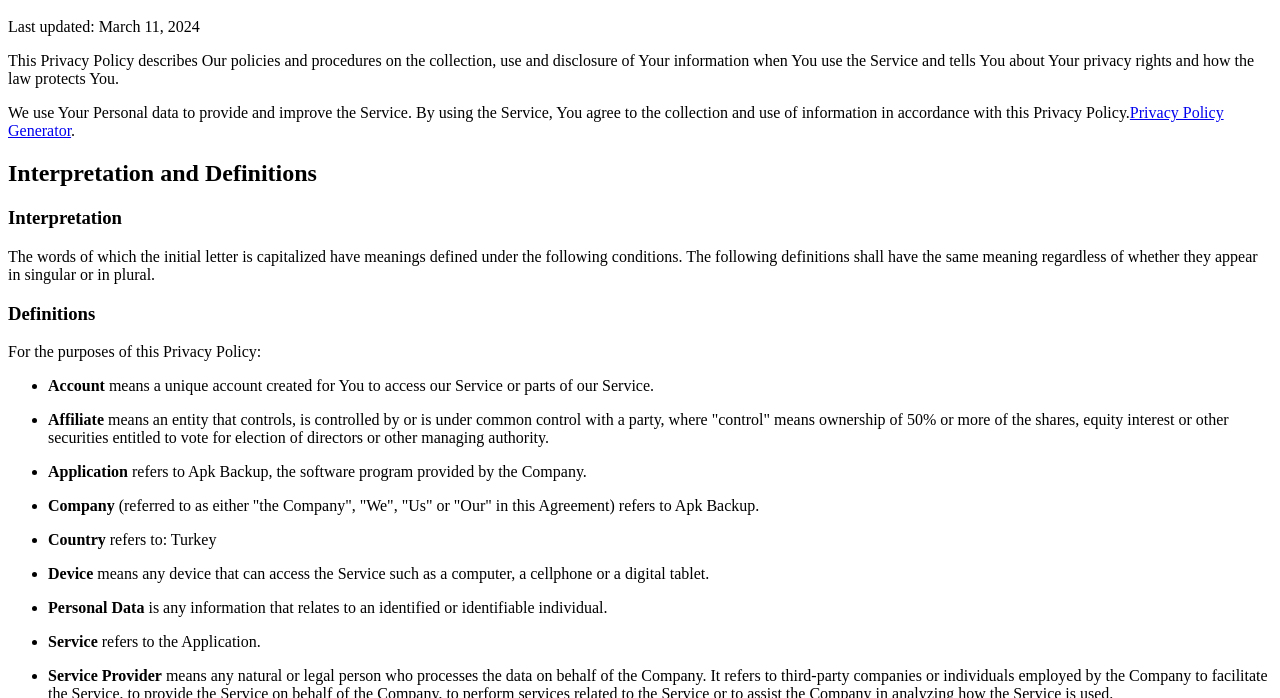
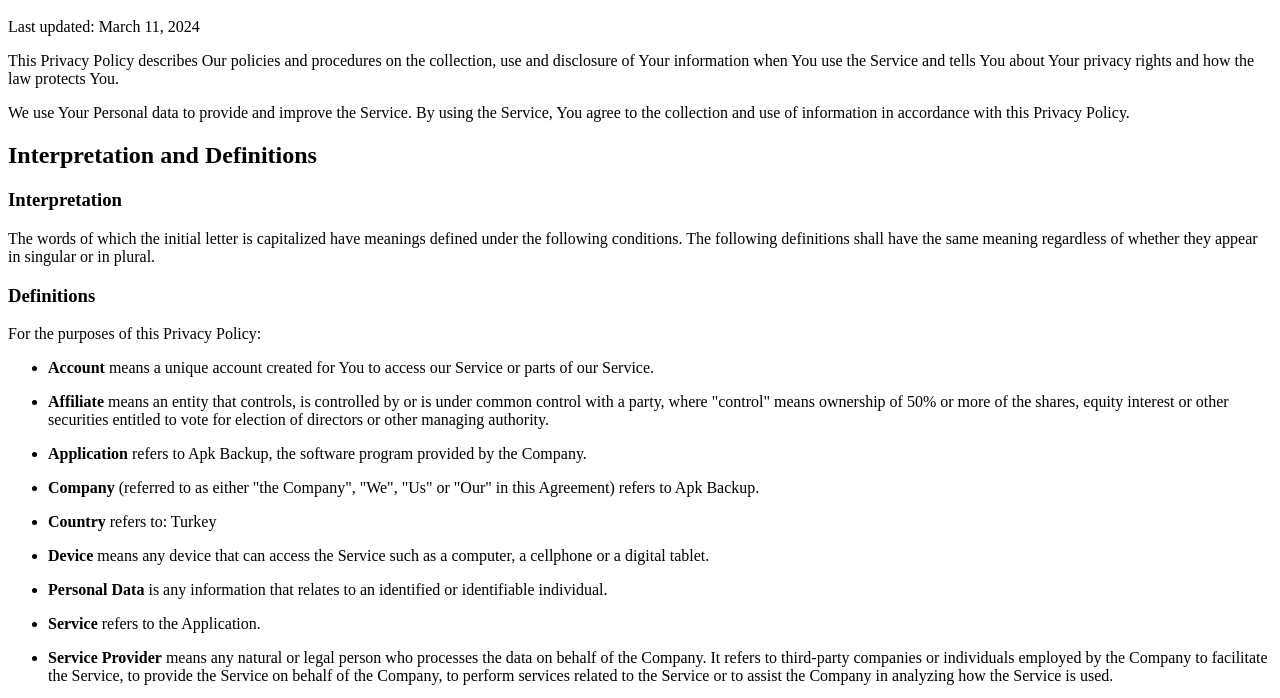
Before and after one commit to l1qu1c1ty/PrivacyPolicy, a plain HTML site: page index.html in a window 1280 px wide. Shown: the part 48-746 px from the top of the page. Drawn offline with Linux system fonts and the light colour scheme.

Commit message:
Update index.html

```diff
--- a/index.html
+++ b/index.html
@@ -1,7 +1,7 @@
 <h1>Privacy Policy</h1>
 <p>Last updated: March 11, 2024</p>
 <p>This Privacy Policy describes Our policies and procedures on the collection, use and disclosure of Your information when You use the Service and tells You about Your privacy rights and how the law protects You.</p>
-<p>We use Your Personal data to provide and improve the Service. By using the Service, You agree to the collection and use of information in accordance with this Privacy Policy.<a href="https://www.termsfeed.com/privacy-policy-generator/" target="_blank">Privacy Policy Generator</a>.</p>
+<p>We use Your Personal data to provide and improve the Service. By using the Service, You agree to the collection and use of information in accordance with this Privacy Policy.</p>
 <h2>Interpretation and Definitions</h2>
 <h3>Interpretation</h3>
 <p>The words of which the initial letter is capitalized have meanings defined under the following conditions. The following definitions shall have the same meaning regardless of whether they appear in singular or in plural.</p>
```
